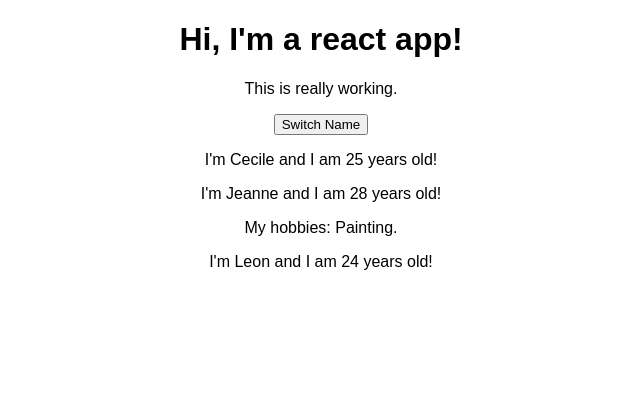
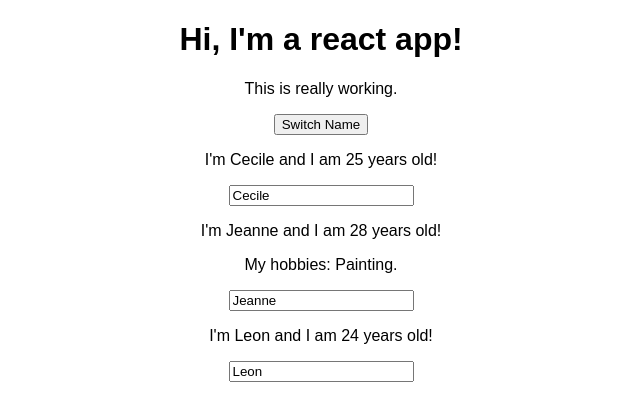
Before and after one commit to SoundOfSun/react-101, a React (Create React App) app: page / in a window 1280 px wide. Shown: the top 420 px of the page, without its empty margins (319-959 px from the left). Built offline with nearby package versions, Linux system fonts and the light colour scheme.

Commit message:
Added a 2 way binding on an input - onChange and defaultValue

```diff
--- a/src/App.js
+++ b/src/App.js
@@ -23,6 +23,16 @@ class App extends Component {
     })
   }
 
+  nameChangedHandler = (event) => {
+    this.setState( {
+      persons: [
+      { name: 'Cecile', age: 25 },
+      { name: event.target.value, age: 28 },
+      { name: 'Leonard', age: 23 }
+      ]
+    })
+  }
+
   render() {
     return (
       <div className="App">
@@ -33,7 +43,8 @@ class App extends Component {
         age={this.state.persons[0].age}
         click={this.switchNameHandler.bind(this, 'Cecilia')} />
         <Person name={this.state.persons[1].name}
-        age={this.state.persons[1].age}>My hobbies: Painting.</Person>
+        age={this.state.persons[1].age}
+        changed={this.nameChangedHandler}>My hobbies: Painting.</Person>
         <Person name={this.state.persons[2].name}
         age={this.state.persons[2].age} />
       </div>
--- a/src/Person/Person.js
+++ b/src/Person/Person.js
@@ -7,6 +7,7 @@ const person = (props) => {
     <div>
       <p onClick={props.click}>I'm {props.name} and I am {props.age} years old!</p>
       <p>{props.children}</p>
+      <input type="text" onChange={props.changed} defaultValue={props.name} />
     </div>
   )
 }
```
